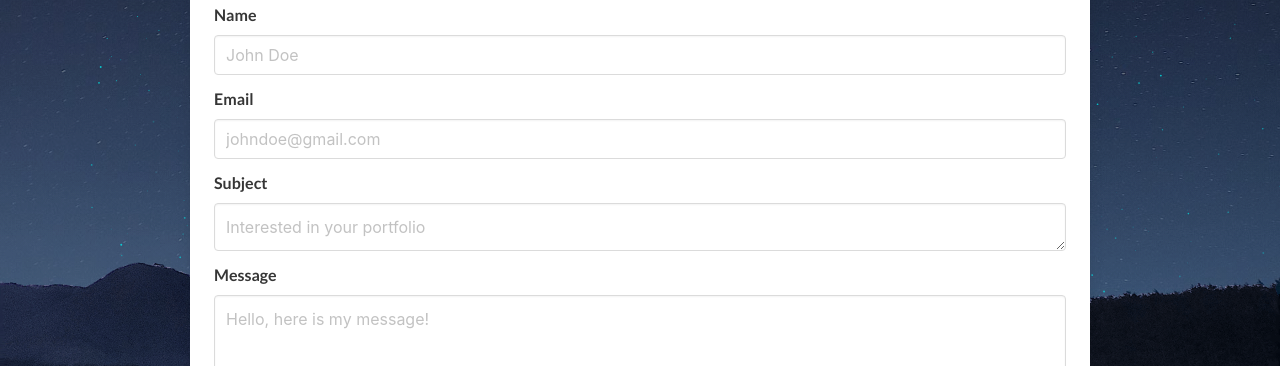
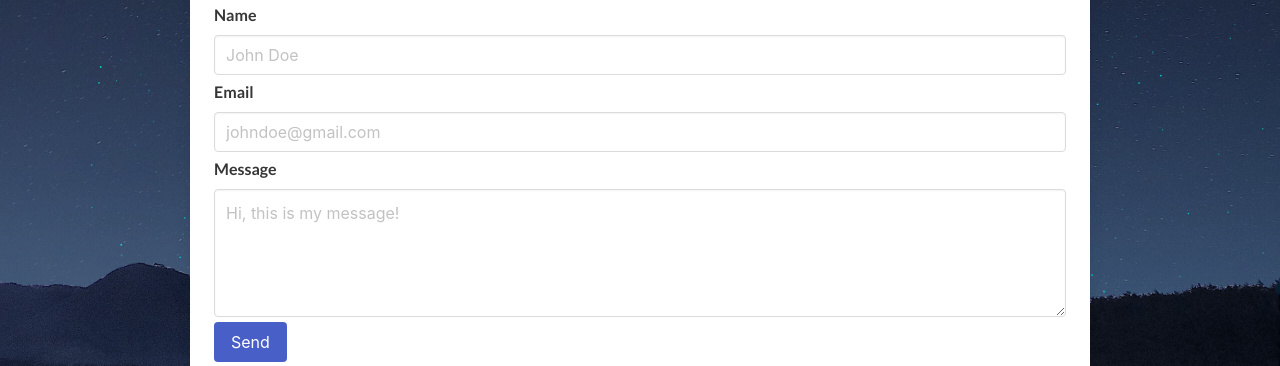
Before and after one commit to nsay/portfolio3, a plain HTML site: page content/contact.html in a window 1280 px wide. Shown: the part 197-563 px from the top of the page. Drawn offline with nearby package versions, Linux system fonts and the light colour scheme.

Commit message:
Fixed contact form
finally

```diff
--- a/content/contact.html
+++ b/content/contact.html
@@ -42,46 +42,14 @@
         <section class="section-body">
             <div class="container is-widescreen box">
                 <h1 class="title has-text-centered">Contact</h1>
-                <form action="https://formspree.io/narithsay@gmail.com" method="POST">
-                    <div class="field">
-                        <label class="label">Name</label>
-                        <div class="control">
-                            <input class="input" type="text" name="name" placeholder="John Doe">
-                        </div>
-                    </div>
-
-                    <div class="field">
-                        <label class="label">Email</label>
-                        <div class="control">
-                            <input class="input" type="email" name="_replyto" placeholder="johndoe@gmail.com">
-                        </div>
-                    </div>
-                    <div class="field">
-                        <label class="label">Subject</label>
-                        <div class="control">
-                            <textarea class="textarea" name="_subject" placeholder="Interested in your portfolio" rows="1"></textarea>
-                        </div>
-                    </div>
-                    <div class="field">
-                        <label class="label">Message</label>
-                        <div class="control">
-                            <textarea class="textarea" name="message" placeholder="Hello, here is my message!"></textarea>
-                        </div>
-                    </div>
-                    <div class="field">
-                        <div class="control">
-                            <button class="button is-link" type="submit">Submit</button>
-                        </div>
-                    </div>
-                </form>
                 <form method="POST" action="https://formspree.io/narithsay@gmail.com">
-                    <label class="label">Message</label>
-                    <input class="input" type="text" name="name" placeholder="Your name" required>
-                    <label class="label">Message</label>
-                    <input class="input" type="email" name="_replyto" placeholder="Your email" required>
-                    <label class="label">Message</label>
-                    <textarea class="textarea" name="message" placeholder="Your message" required></textarea>
-                    <button class="button is-link" type="submit">Send</button>
+                    <label class="label">Name</label>
+                    <input class="input" type="text" name="name" placeholder="John Doe" required>
+                    <label class="label" style="margin-top: 5px;">Email</label>
+                    <input class="input" type="email" name="_replyto" placeholder="johndoe@gmail.com" required>
+                    <label class="label" style="margin-top: 5px;">Message</label>
+                    <textarea class="textarea" name="message" placeholder="Hi, this is my message!" required></textarea>
+                    <button class="button is-link" type="submit" style="margin-top: 5px;">Send</button>
                 </form>
                 <p class="has-text-centered" style="margin-top: 30px;">
                     <span class="icon">
```
